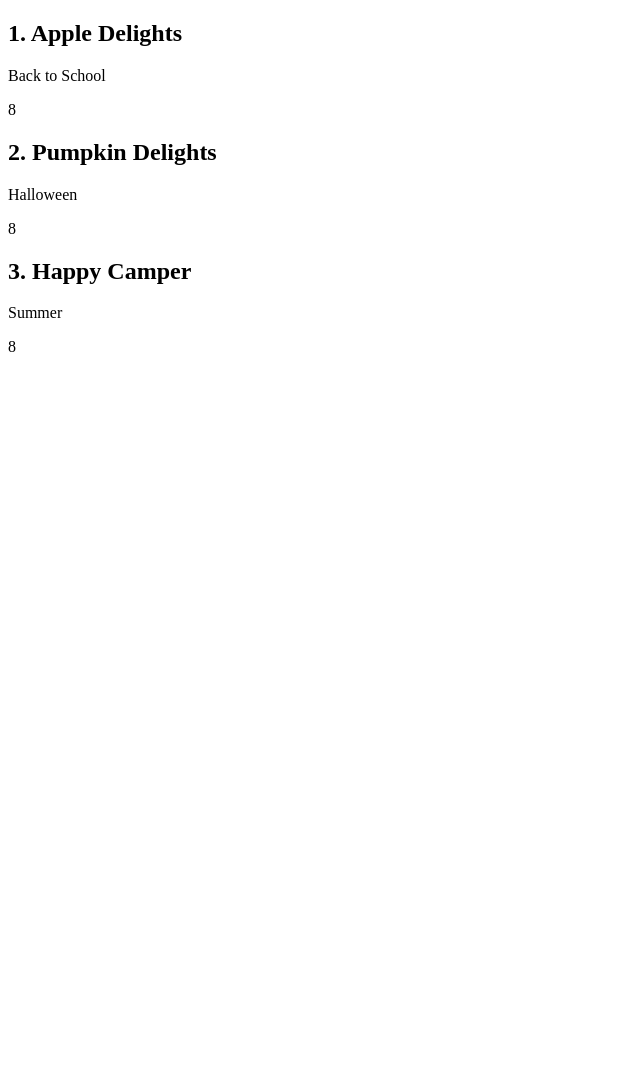
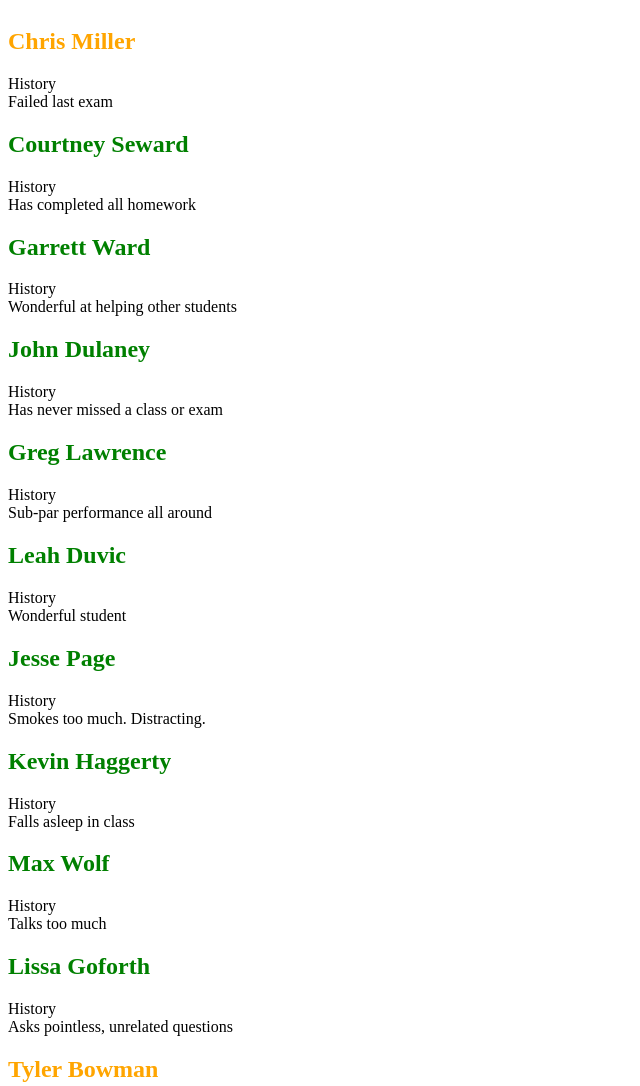
Before and after one commit to navogel/Book2-chapter7-manipulating-the-DOM, a plain HTML site: page index.html in a window 1280 px wide. Shown: the top 1086 px of the page, without its empty margins (0-640 px from the left). Before the commit the page ends 800 px from the top, so only its background shows below. Drawn offline with Linux system fonts and the light colour scheme.

Commit message:
solved practice 1

```diff
--- a/css/main.css
+++ b/css/main.css
@@ -1,3 +1,34 @@
-h1 {
-	color: rgb(54, 102, 145);
+#container {
+	display: flex;
+	flex-direction: column;
 }
+
+.pushRight {
+	margin-left: auto;
+}
+
+.xx-large {
+	font-size: 3em;
+}
+
+.bordered {
+	border-width: 1px;
+	border-color: goldenrod;
+	border-style: solid;
+}
+
+.dashed {
+	border-style: dashed;
+}
+
+.section--padded {
+	padding: 10px;
+}
+
+.passing {
+	color: green;
+}
+
+.failing {
+	color: orange;
+}
--- a/index.html
+++ b/index.html
@@ -8,7 +8,7 @@
 		<title>Objects in the DOM</title>
 	</head>
 	<body>
-		<div id="container"></div>
+		<article id="container"></article>
 
 		<script src="/js/main.js"></script>
 	</body>
--- a/js/main.js
+++ b/js/main.js
@@ -1,34 +1,35 @@
 console.log("yellow");
 
-const sweetArray = [
-	{
-		name: "Apple Delights",
-		event: "Back to School",
-		count: 8
-	},
-	{
-		name: "Pumpkin Delights",
-		event: "Halloween",
-		count: 8
-	},
-	{
-		name: "Happy Camper",
-		event: "Summer",
-		count: 8
-	}
-];
+// const sweetArray = [
+// 	{
+// 		name: "Apple Delights",
+// 		event: "Back to School",
+// 		count: 8
+// 	},
+// 	{
+// 		name: "Pumpkin Delights",
+// 		event: "Halloween",
+// 		count: 8
+// 	},
+// 	{
+// 		name: "Happy Camper",
+// 		event: "Summer",
+// 		count: 8
+// 	}
+// ];
 
-const createSweetComponent = (item, index) => {
-	return `
-        <div>
-            <h2>${index + 1}. ${item.name}</h2>
-            <p>${item.event}</p>
-            <p>${item.count}</p>
-        </div>
-    `;
-};
+// const createSweetComponent = (item, index) => {
+// 	return `
+//         <div>
+//             <h2>${index + 1}. ${item.name}</h2>
+//             <p>${item.event}</p>
+//             <p>${item.count}</p>
+//         </div>
+//     `;
+// };
 
-const sweetContainer = document.querySelector("#container");
+// const sweetContainer = document.querySelector("#container");
+
 // sweetContainer.innerHTML = createSweetComponent();
 
 // for (let i = 0; i < sweetArray.length; i++) {
@@ -36,6 +37,111 @@ const sweetContainer = document.querySelector("#container");
 // 	sweetContainer.innerHTML += createSweetComponent(sweetArray[i]);
 // }
 
-sweetArray.forEach((item, index) => {
-	sweetContainer.innerHTML += createSweetComponent(item, index);
-});
+// sweetArray.forEach((item, index) => {
+// 	sweetContainer.innerHTML += createSweetComponent(item, index);
+// });
+
+//Practice: Student Components
+
+const students = [
+	{
+		name: "Chris Miller",
+		subject: "History",
+		info: "Failed last exam",
+		score: 59
+	},
+	{
+		name: "Courtney Seward",
+		subject: "History",
+		info: "Has completed all homework",
+		score: 91
+	},
+	{
+		name: "Garrett Ward",
+		subject: "History",
+		info: "Wonderful at helping other students",
+		score: 88
+	},
+	{
+		name: "John Dulaney",
+		subject: "History",
+		info: "Has never missed a class or exam",
+		score: 92
+	},
+	{
+		name: "Greg Lawrence",
+		subject: "History",
+		info: "Sub-par performance all around",
+		score: 64
+	},
+	{
+		name: "Leah Duvic",
+		subject: "History",
+		info: "Wonderful student",
+		score: 97
+	},
+	{
+		name: "Jesse Page",
+		subject: "History",
+		info: "Smokes too much. Distracting.",
+		score: 76
+	},
+	{
+		name: "Kevin Haggerty",
+		subject: "History",
+		info: "Falls asleep in class",
+		score: 79
+	},
+	{
+		name: "Max Wolf",
+		subject: "History",
+		info: "Talks too much",
+		score: 83
+	},
+	{
+		name: "Lissa Goforth",
+		subject: "History",
+		info: "Asks pointless, unrelated questions",
+		score: 78
+	},
+	{
+		name: "Tyler Bowman",
+		subject: "History",
+		info: "When was the last time he attended class?",
+		score: 48
+	},
+	{
+		name: "Ray Medrano",
+		subject: "History",
+		info: "Needs to contribute to in-class discussions",
+		score: 95
+	}
+];
+
+const createStudentComponent = (name, subject, info, grade) => {
+	return `
+        <div class="student">
+            <h1 class="${grade}">${name}</h1>
+            <section>${subject}</section>
+            <aside>${info}</aside>
+        </div>
+    `;
+};
+
+const studentContainer = document.querySelector("#container");
+
+for (let i = 0; i < students.length; i++) {
+	const student = students[i];
+	let studentComponent;
+	if (student.score >= 60) {
+		studentComponent = "passing";
+	} else {
+		studentComponent = "failing";
+	}
+	studentContainer.innerHTML += createStudentComponent(
+		student.name,
+		student.subject,
+		student.info,
+		studentComponent
+	);
+}
```
